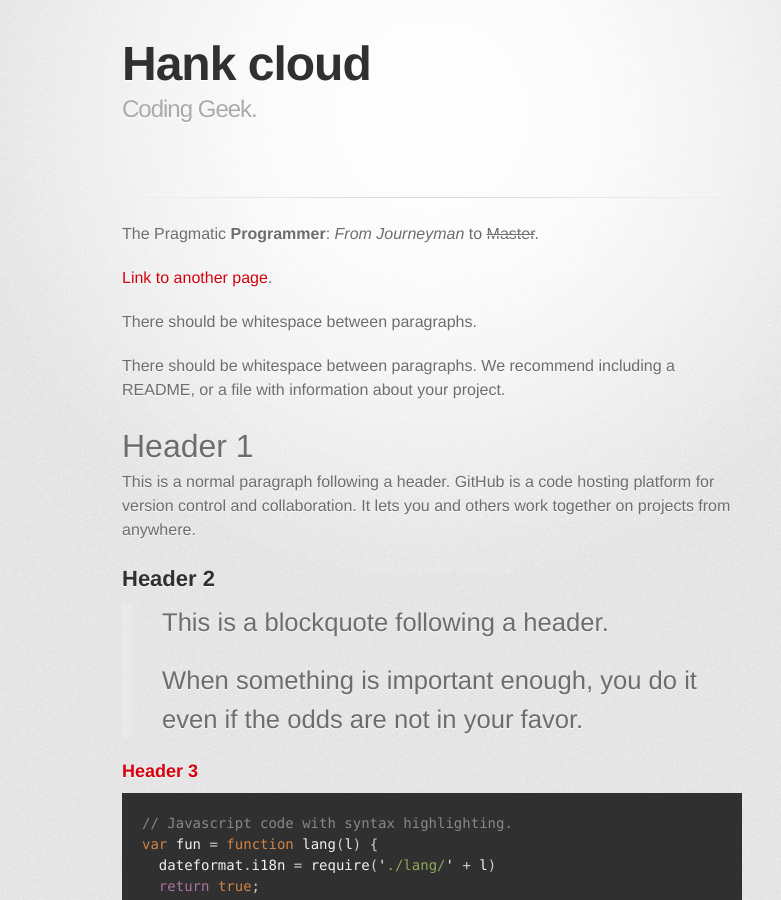
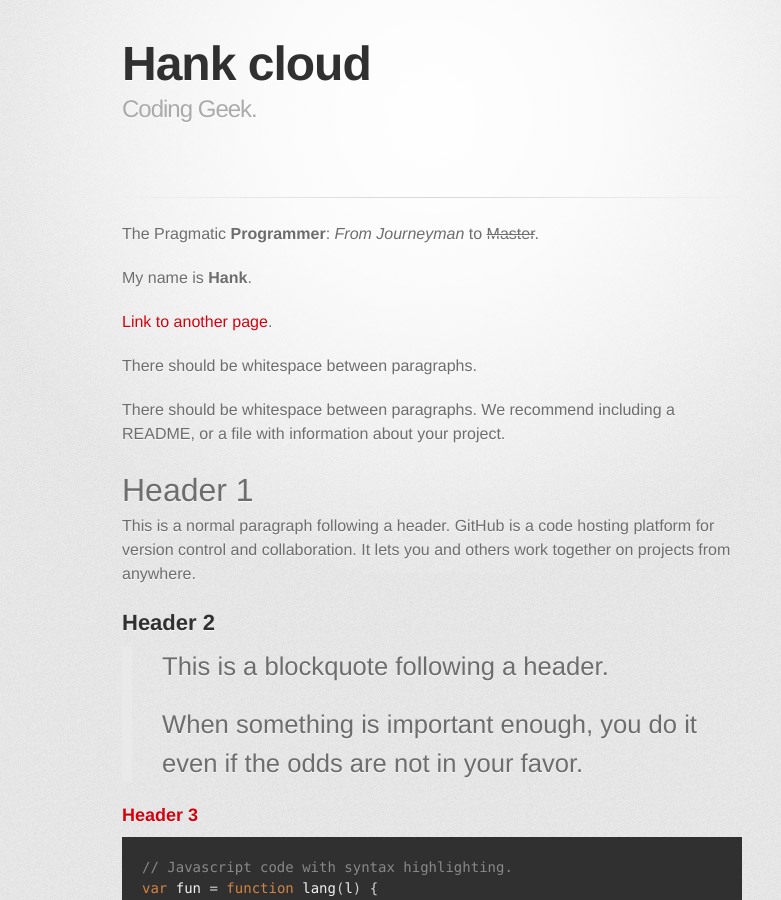
Before and after one commit to HankCloud/hankcloud.github.io, a Jekyll site: the page built from index.md, in a window 1280 px wide and 900 px high. Shown: the whole window, without its empty margins (208-989 px from the left). Built offline with Jekyll 4.4.1, drawn with Linux system fonts in a browser that asks for light colours; some web fonts are replaced.

Commit message:
index.md update

```diff
--- a/index.md
+++ b/index.md
@@ -3,6 +3,8 @@ layout: default
 ---
 
 The Pragmatic **Programmer**: _From Journeyman_ to ~~Master~~.
+
+My name is **Hank**.
 
 [Link to another page](./another-page.html).
 
```
